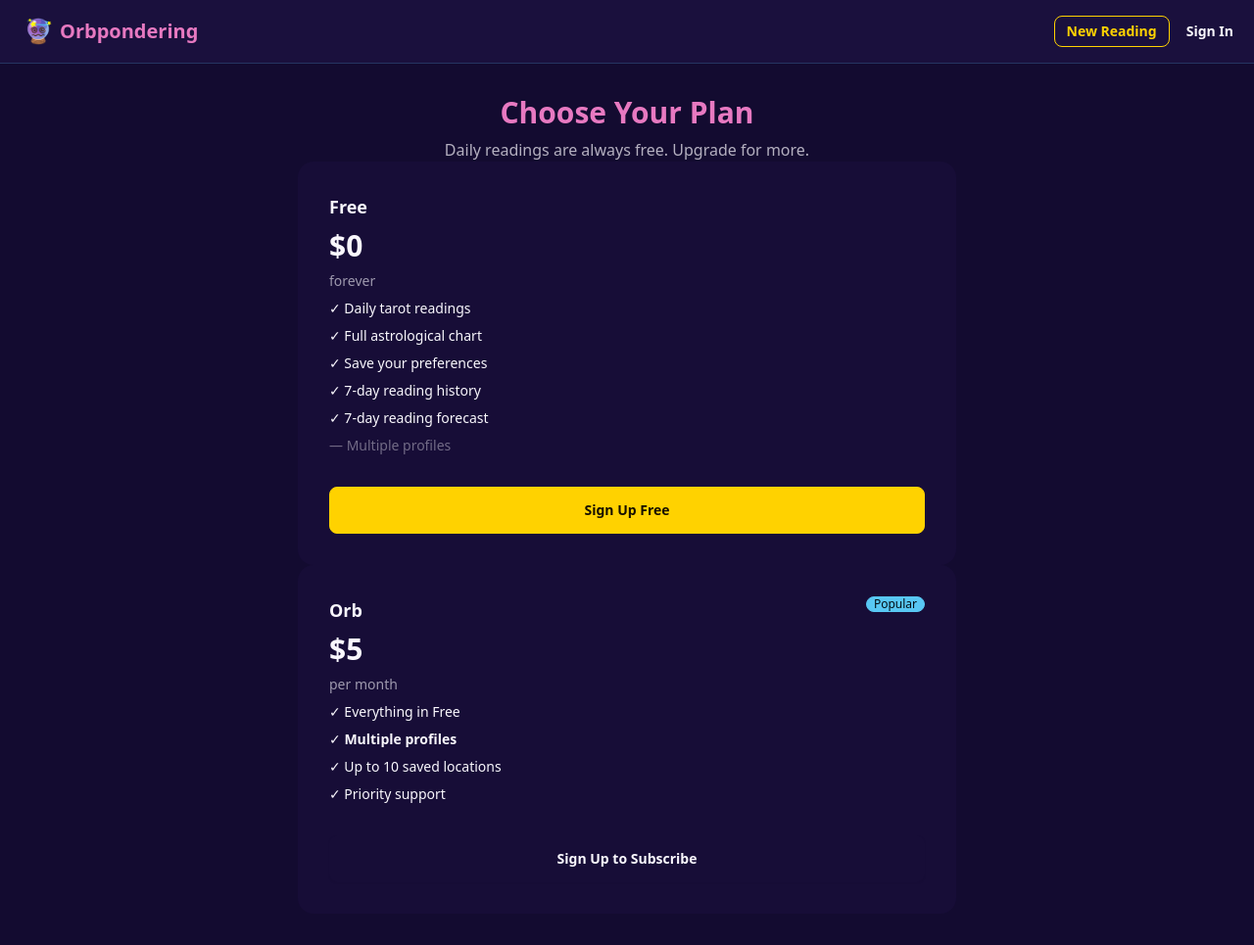
After one commit to phildini/orbpondering, a Django app: page /accounts/pricing/ in a window 1280 px wide. The commit adds this page. Shown: the whole page at 98% size. Run offline with Django 5.2, Linux system fonts and the light colour scheme; style sheets or scripts are compiled from the project's sources.

Commit message:
Accounts app: user profiles, reading history, saved profiles, subscription tiers, dashboard with 7-day forecast

```diff
--- /dev/null
+++ b/web/orbpondering_web/accounts/__init__.py
@@ -0,0 +1 @@
+# python package
--- /dev/null
+++ b/web/orbpondering_web/accounts/templates/accounts/pricing.html
@@ -0,0 +1,83 @@
+{% extends "frontend/base.html" %}
+{% block title %}Pricing{% endblock %}
+
+{% block content %}
+<div class="max-w-4xl mx-auto">
+  <h1 class="text-3xl font-bold text-primary text-center mb-2">Choose Your Plan</h1>
+  <p class="text-base-content/70 text-center mb-10">Daily readings are always free. Upgrade for more.</p>
+
+  {% if must_upgrade %}
+  <div class="alert alert-info shadow-lg mb-8">
+    <span>Multi-profile support requires the Orb plan.</span>
+  </div>
+  {% endif %}
+
+  <div class="grid grid-cols-1 md:grid-cols-2 gap-8 max-w-2xl mx-auto">
+
+    <!-- Free -->
+    <div class="card bg-base-200">
+      <div class="card-body">
+        <h2 class="card-title text-lg">Free</h2>
+        <p class="text-3xl font-bold">$0</p>
+        <p class="text-base-content/60 text-sm mb-4">forever</p>
+        <ul class="space-y-2 text-sm">
+          <li>✓ Daily tarot readings</li>
+          <li>✓ Full astrological chart</li>
+          <li>✓ Save your preferences</li>
+          <li>✓ 7-day reading history</li>
+          <li>✓ 7-day reading forecast</li>
+          <li class="text-base-content/40">— Multiple profiles</li>
+        </ul>
+        {% if user.is_authenticated %}
+        <div class="card-actions mt-6">
+          <span class="badge badge-accent badge-outline py-3 px-4">Current Plan</span>
+        </div>
+        {% else %}
+        <div class="card-actions mt-6">
+          <a href="{% url 'stagedoor:login' %}" class="btn btn-accent btn-block">Sign Up Free</a>
+        </div>
+        {% endif %}
+      </div>
+    </div>
+
+    <!-- Orb -->
+    <div class="card bg-base-200 ring-2 ring-secondary">
+      <div class="card-body">
+        <div class="flex justify-between items-start">
+          <h2 class="card-title text-lg">Orb</h2>
+          <span class="badge badge-secondary badge-sm">Popular</span>
+        </div>
+        <p class="text-3xl font-bold">${{ price_dollars|floatformat:0 }}</p>
+        <p class="text-base-content/60 text-sm mb-4">per month</p>
+        <ul class="space-y-2 text-sm">
+          <li>✓ Everything in Free</li>
+          <li>✓ <strong>Multiple profiles</strong></li>
+          <li>✓ Up to 10 saved locations</li>
+          <li>✓ Priority support</li>
+        </ul>
+        <div class="card-actions mt-6">
+          {% if user.is_authenticated %}
+            {% if is_orb %}
+            <form method="post" action="{% url 'accounts-subscribe' %}" class="w-full">
+              {% csrf_token %}
+              <input type="hidden" name="action" value="unsubscribe">
+              <button type="submit" class="btn btn-outline btn-block">Cancel Subscription</button>
+            </form>
+            {% else %}
+            <form method="post" action="{% url 'accounts-subscribe' %}" class="w-full">
+              {% csrf_token %}
+              <input type="hidden" name="action" value="subscribe">
+              <button type="submit" class="btn btn-secondary btn-block">Subscribe — ${{ price_dollars|floatformat:0 }}/mo</button>
+            </form>
+            <p class="text-xs text-base-content/40 text-center mt-2">Mock mode — no payment collected</p>
+            {% endif %}
+          {% else %}
+          <a href="{% url 'stagedoor:login' %}" class="btn btn-secondary btn-block">Sign Up to Subscribe</a>
+          {% endif %}
+        </div>
+      </div>
+    </div>
+
+  </div>
+</div>
+{% endblock %}
--- /dev/null
+++ b/web/orbpondering_web/accounts/urls.py
@@ -0,0 +1,13 @@
+"""Accounts URL routing."""
+
+from django.urls import path
+
+from . import views
+
+urlpatterns = [
+    path("dashboard/", views.dashboard, name="accounts-dashboard"),
+    path("settings/", views.settings_view, name="accounts-settings"),
+    path("profiles/", views.profiles_view, name="accounts-profiles"),
+    path("pricing/", views.pricing_view, name="accounts-pricing"),
+    path("subscribe/", views.subscribe_view, name="accounts-subscribe"),
+]
--- /dev/null
+++ b/web/orbpondering_web/accounts/views.py
@@ -0,0 +1,208 @@
+"""Account views: dashboard, settings, profiles, pricing."""
+
+from datetime import date, timedelta
+
+from django.conf import settings
+from django.contrib.auth.decorators import login_required
+from django.shortcuts import redirect, render
+from orbpondering.constants import HouseSystem
+from orbpondering.draw import tarot_draw_for_date
+
+from .models import ReadingHistory, SavedProfile
+
+
+def _save_reading_for_user(user, reading):
+    """Store a reading in the user's history."""
+    from orbpondering_web.frontend.views import _build_reading_context
+
+    context = _build_reading_context(reading)
+    data = context.get("reading", {})
+    ReadingHistory.objects.update_or_create(
+        user=user,
+        date=reading.date,
+        defaults={"reading_data": data},
+    )
+
+
+def _reading_to_card_summary(rd):
+    """Extract a card summary from a reading dict for template display."""
+    positions = rd.get("positions", [])
+    cards = []
+    for p in positions:
+        card = p.get("card", {})
+        cards.append(
+            {
+                "name": card.get("name", "?"),
+                "arcana": card.get("arcana", ""),
+                "element": card.get("element", ""),
+                "upright": card.get("upright", True),
+                "label": p.get("label", ""),
+            }
+        )
+    return {
+        "spread": rd.get("spread", {}).get("name", "Reading"),
+        "seed": rd.get("seed", ""),
+        "cards": cards,
+    }
+
+
+@login_required
+def dashboard(request):
+    """Show past 7 and next 7 days of readings."""
+    today = date.today()
+    profile = request.user.orb_profile
+
+    # Past 7 days — from DB
+    past_start = today - timedelta(days=7)
+    past_readings = {
+        rh.date: rh.reading_data
+        for rh in ReadingHistory.objects.filter(user=request.user, date__gte=past_start)
+    }
+
+    # Future 7 days — pre-compute from saved prefs
+    future_dates = [today + timedelta(days=i) for i in range(8)]  # today + next 7
+
+    days = []
+    for d in future_dates:
+        reading_data = past_readings.get(d)
+        if reading_data:
+            summary = _reading_to_card_summary(reading_data)
+            summary["from_db"] = True
+        else:
+            # Pre-compute
+            try:
+                house = HouseSystem(profile.default_house_system)
+                reading = tarot_draw_for_date(
+                    d=d,
+                    lat=profile.default_lat,
+                    lon=profile.default_lon,
+                    house_system=house,
+                    spread_name=profile.default_spread,
+                    reversed_cards=profile.reversed_cards,
+                )
+                from orbpondering_web.frontend.views import _build_reading_context
+                ctx = _build_reading_context(reading)
+                summary = _reading_to_card_summary(ctx.get("reading", {}))
+                summary["from_db"] = False
+            except Exception:
+                summary = None
+
+        days.append(
+            {
+                "date": d,
+                "is_today": d == today,
+                "is_future": d > today,
+                "reading": summary,
+            }
+        )
+
+    return render(
+        request,
+        "accounts/dashboard.html",
+        {"days": days, "profile": profile},
+    )
+
+
+@login_required
+def settings_view(request):
+    """View and update user preferences."""
+    profile = request.user.orb_profile
+
+    if request.method == "POST":
+        try:
+            profile.default_lat = float(request.POST.get("lat", "0.0"))
+        except ValueError:
+            pass
+        try:
+            profile.default_lon = float(request.POST.get("lon", "0.0"))
+        except ValueError:
+            pass
+        profile.default_house_system = request.POST.get("house_system", "whole_sign")
+        profile.default_spread = request.POST.get("spread", "daily")
+        profile.reversed_cards = request.POST.get("reversed") == "on"
+        profile.save()
+        return redirect("accounts-settings")
+
+    return render(
+        request,
+        "accounts/settings.html",
+        {"profile": profile},
+    )
+
+
+@login_required
+def profiles_view(request):
+    """List and manage saved profiles (Orb subscribers only)."""
+    profile = request.user.orb_profile
+    is_orb = profile.subscription_status == "active"
+
+    if not is_orb:
+        return render(request, "accounts/pricing.html", {"must_upgrade": True})
+
+    if request.method == "POST":
+        action = request.POST.get("action")
+        if action == "create":
+            name = request.POST.get("name", "").strip()
+            if name and request.user.saved_profiles.count() < 10:
+                try:
+                    lat = float(request.POST.get("lat", "0.0"))
+                except ValueError:
+                    lat = 0.0
+                try:
+                    lon = float(request.POST.get("lon", "0.0"))
+                except ValueError:
+                    lon = 0.0
+                SavedProfile.objects.create(
+                    user=request.user,
+                    name=name,
+                    lat=lat,
+                    lon=lon,
+                    house_system=request.POST.get("house_system", "whole_sign"),
+                    spread=request.POST.get("spread", "daily"),
+                    reversed_cards=request.POST.get("reversed") == "on",
+                )
+        elif action == "delete":
+            SavedProfile.objects.filter(
+                id=request.POST.get("id"), user=request.user
+            ).delete()
+        return redirect("accounts-profiles")
+
+    saved = request.user.saved_profiles.all()
+    return render(
+        request,
+        "accounts/profiles.html",
+        {"profiles": saved, "profile_count": saved.count(), "max_profiles": 10},
+    )
+
+
+@login_required
+def subscribe_view(request):
+    """Mock subscription toggle for development."""
+    profile = request.user.orb_profile
+    if request.method == "POST":
+        action = request.POST.get("action")
+        if action == "subscribe":
+            profile.subscription_status = "active"
+            profile.save()
+        elif action == "unsubscribe":
+            profile.subscription_status = "free"
+            profile.save()
+        return redirect("accounts-pricing")
+    return redirect("accounts-pricing")
+
+
+def pricing_view(request):
+    """Show pricing plans."""
+    is_orb = False
+    if request.user.is_authenticated:
+        is_orb = request.user.orb_profile.subscription_status == "active"
+    price = getattr(settings, "ORB_PRICE_CENTS", 499)
+    return render(
+        request,
+        "accounts/pricing.html",
+        {
+            "is_orb": is_orb,
+            "price_dollars": price / 100,
+            "must_upgrade": request.GET.get("upgrade") == "1",
+        },
+    )
--- a/web/orbpondering_web/frontend/templates/frontend/base.html
+++ b/web/orbpondering_web/frontend/templates/frontend/base.html
@@ -17,14 +17,27 @@
         Orbpondering
       </a>
     </div>
-    <div class="flex-none gap-2">
+    <div class="flex-none gap-1">
       <a href="{% url 'reading-form' %}" class="btn btn-outline btn-accent btn-sm">
         New Reading
       </a>
       {% if user.is_authenticated %}
-      <a href="{% url 'stagedoor:logout' %}" class="btn btn-ghost btn-sm text-base-content/60">Logout</a>
+      <div class="dropdown dropdown-end">
+        <label tabindex="0" class="btn btn-ghost btn-sm avatar gap-1">
+          <span class="text-accent">●</span>
+          {{ user.email|truncatechars:20 }}
+        </label>
+        <ul tabindex="0" class="dropdown-content menu menu-sm bg-base-200 rounded-box shadow-lg p-2 w-52">
+          <li><a href="{% url 'accounts-dashboard' %}">📊 Dashboard</a></li>
+          <li><a href="{% url 'accounts-settings' %}">⚙️ Settings</a></li>
+          <li><a href="{% url 'accounts-profiles' %}">👤 Profiles</a></li>
+          <li><a href="{% url 'accounts-pricing' %}">💎 Pricing</a></li>
+          <li class="divider my-1"></li>
+          <li><a href="{% url 'stagedoor:logout' %}">🚪 Sign Out</a></li>
+        </ul>
+      </div>
       {% else %}
-      <a href="{% url 'stagedoor:login' %}" class="btn btn-ghost btn-sm text-base-content/60">Login</a>
+      <a href="{% url 'stagedoor:login' %}" class="btn btn-ghost btn-sm">Sign In</a>
       {% endif %}
     </div>
   </div>
--- a/web/orbpondering_web/settings.py
+++ b/web/orbpondering_web/settings.py
@@ -19,6 +19,7 @@ DATABASES = {
 }
 
 INSTALLED_APPS = [
+    "django.contrib.admin",
     "django.contrib.auth",
     "django.contrib.contenttypes",
     "django.contrib.messages",
@@ -29,6 +30,7 @@ INSTALLED_APPS = [
     "corsheaders",
     "anymail",
     "stagedoor",
+    "orbpondering_web.accounts",
     "orbpondering_web.api",
     "orbpondering_web.frontend",
 ]
@@ -75,7 +77,9 @@ LOGIN_REDIRECT_URL = "/"
 LOGOUT_REDIRECT_URL = "/"
 
 STAGEDOOR_SITE_NAME = "Orbpondering"
-STAGEDOOR_DISABLE_USER_CREATION = True
+STAGEDOOR_DISABLE_USER_CREATION = False
+
+ORB_PRICE_CENTS = 499
 STAGEDOOR_LOGIN_REDIRECT = "/"
 STAGEDOOR_LOGOUT_REDIRECT = "/"
 
--- a/web/orbpondering_web/urls.py
+++ b/web/orbpondering_web/urls.py
@@ -1,9 +1,12 @@
 """Root URL configuration."""
 
+from django.contrib import admin
 from django.urls import include, path
 
 urlpatterns = [
+    path("admin/", admin.site.urls),
     path("api/", include("orbpondering_web.api.urls")),
     path("auth/", include("stagedoor.urls", namespace="stagedoor")),
+    path("accounts/", include("orbpondering_web.accounts.urls")),
     path("", include("orbpondering_web.frontend.urls")),
 ]
```
Also changed, not shown: web/orbpondering_web/accounts/admin.py (added, +27 -0 lines), web/orbpondering_web/accounts/apps.py (added, +9 -0 lines), web/orbpondering_web/accounts/models.py (added, +81 -0 lines), web/orbpondering_web/accounts/signals.py (added, +13 -0 lines), web/orbpondering_web/accounts/templates/accounts/dashboard.html (added, +47 -0 lines), web/orbpondering_web/accounts/templates/accounts/profiles.html (added, +81 -0 lines), web/orbpondering_web/accounts/templates/accounts/settings.html (added, +53 -0 lines), web/orbpondering_web/frontend/templates/frontend/reading_form.html (+14 -12 lines), web/orbpondering_web/frontend/views.py (+27 -1 lines), web/orbpondering_web/accounts/migrations/0001_initial.py (added), web/orbpondering_web/accounts/migrations/__init__.py (added).
